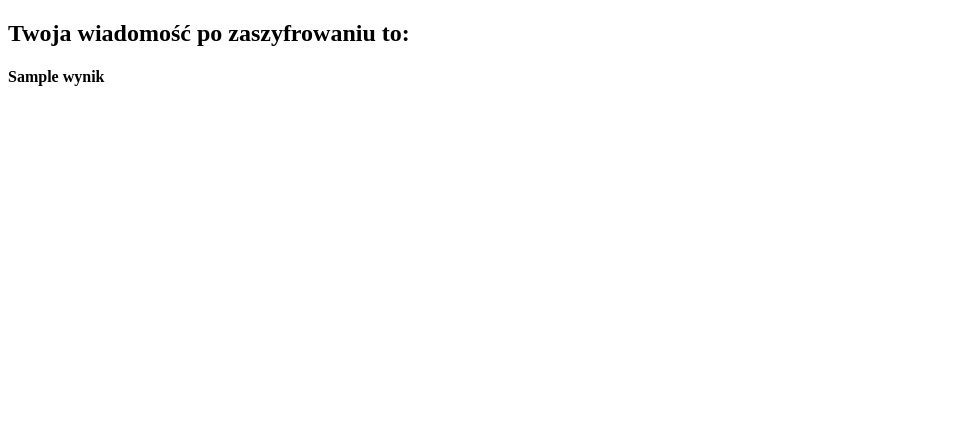
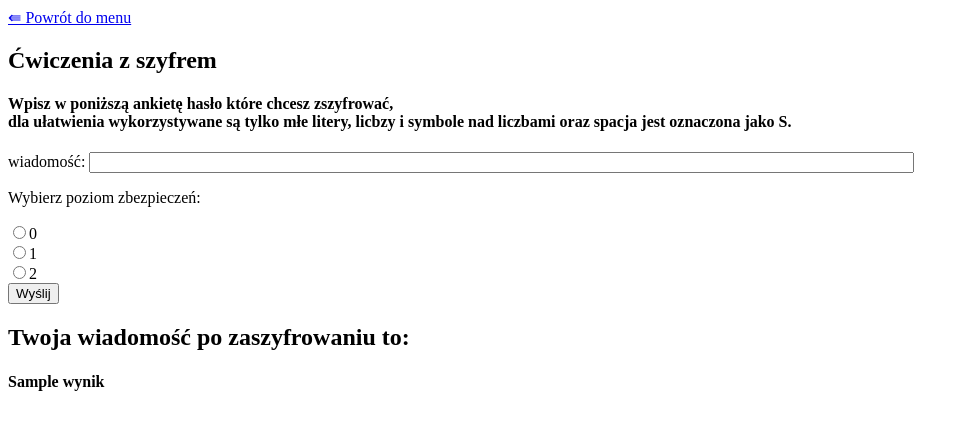
Before and after one commit to Leonard-2012/Strona_z_Szyfrem, a Flask app: template templates/cwiczenia_odp.html in a window 1280 px wide. Shown: the top 430 px of the page, without its empty margins (0-969 px from the left). Run offline with Flask 3, Linux system fonts and the light colour scheme; the template is opened without the code that fills it: most values are stand-ins (such as "Sample title", 1, 10 or a date in 2020).

Commit message:
jedna strona do ćwiczeń

```diff
--- a/templates/cwiczenia_odp.html
+++ b/templates/cwiczenia_odp.html
@@ -5,6 +5,25 @@
     <title>Title</title>
 </head>
 <body>
+    <a href='{{ url_for("index") }}'>&lAarr; Powrót do menu</a>
+    <h2>Ćwiczenia z szyfrem</h2>
+    <h4>Wpisz w poniższą ankietę hasło które chcesz zszyfrować,<br>
+    dla ułatwienia wykorzystywane są tylko młe litery, licbzy i symbole nad liczbami oraz spacja jest oznaczona jako S.</h4>
+    <form method="post" action="/cwiczenia_odp">
+        <p>wiadomość: <input type="text" name="wiadomosc" size="100" required></p>
+        <p>Wybierz poziom zbezpieczeń:</p>
+        <input type="radio" name="poziom" value="0" required>0
+        <br>
+        <input type="radio" name="poziom" value="1">1
+        <br>
+        <input type="radio" name="poziom" value="2">2
+        <br>
+        <!--<input type="radio" name="poziom" value="3">3
+        <br>-->
+        <button type="submit">
+            Wyślij
+        </button>
+    </form>
     <h2>Twoja wiadomość po zaszyfrowaniu to:</h2>
     <h4>{{ wynik }}</h4>
 </body>
```
